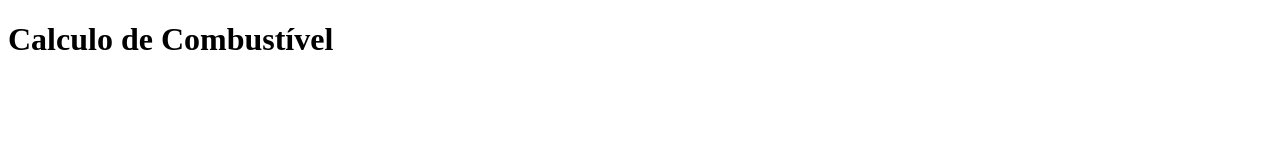
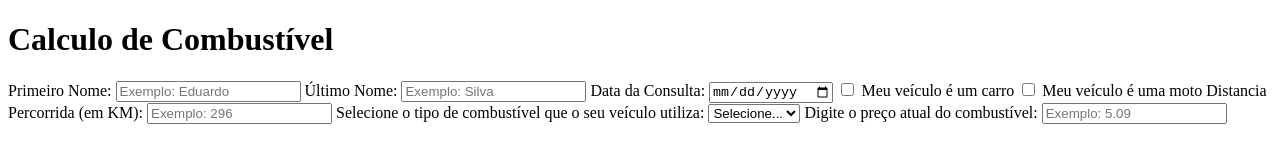
Before and after one commit to lukeenhas/gti2sem-trabalholp, a plain HTML site: page index.html in a window 1280 px wide. Drawn offline with Linux system fonts and the light colour scheme.

Commit message:
atualizacao html

```diff
--- a/index.html
+++ b/index.html
@@ -5,12 +5,37 @@
     <meta http-equiv="X-UA-Compatible" content="IE=edge">
     <meta name="viewport" content="width=device-width, initial-scale=1.0">
     <link rel="stylesheet" href="css/style.css">
-    <title>Formulário</title>
+    <link rel="shortcut icon" href="img/favicon-abaco.png" type="image/x-icon">
+    <title>Abacus Company</title>
 </head>
 <body>
     <div class="container">
         <div id="main-content">
-            <h1>Calculo de Combustível</h1>
+            <h1 id="main-title">Calculo de Combustível</h1>
+            <form action="">
+                <label for="pnome">Primeiro Nome:</label>
+                <input type="text" id="pnome" name="pnome" placeholder="Exemplo: Eduardo">
+                <label for="unome">Último Nome:</label>
+                <input type="text" id="unome" name="unome" placeholder="Exemplo: Silva">
+                <label for="date">Data da Consulta:</label>
+                <input type="date" id="date" name="date">
+                <input type="checkbox" id="tipocarro" name="tipocarro">
+                <label for="tipocarro">Meu veículo é um carro</label>
+                <input type="checkbox" id="tipomoto" name="tipomoto">
+                <label for="tipomoto">Meu veículo é uma moto</label>
+                <label for="distancia">Distancia Percorrida (em KM):</label>
+                <input type="number" id="distancia" name="distancia" step="1.0" placeholder="Exemplo: 296">
+                <label for="combustivel">Selecione o tipo de combustível que o seu veículo utiliza:</label>
+                <select name="combustivel" id="combustivel" required>
+                    <option value="" disabled selected>Selecione...</option>
+                    <option value="GAS">Gasolina</option>
+                    <option value="DIE">Diesel</option>
+                    <option value="ALC">Álcool</option>
+                </select>
+                <label for="preco">Digite o preço atual do combustível:</label>
+                <input type="number" id="preco" name="preco" step="0.01" placeholder="Exemplo: 5.09">
+            </form>
+            <div id="resultado"></div>
         </div>
     </div>
     <script src="js/script.js"></script>
```
Also changed, not shown: img/favicon-abaco.png (added).
